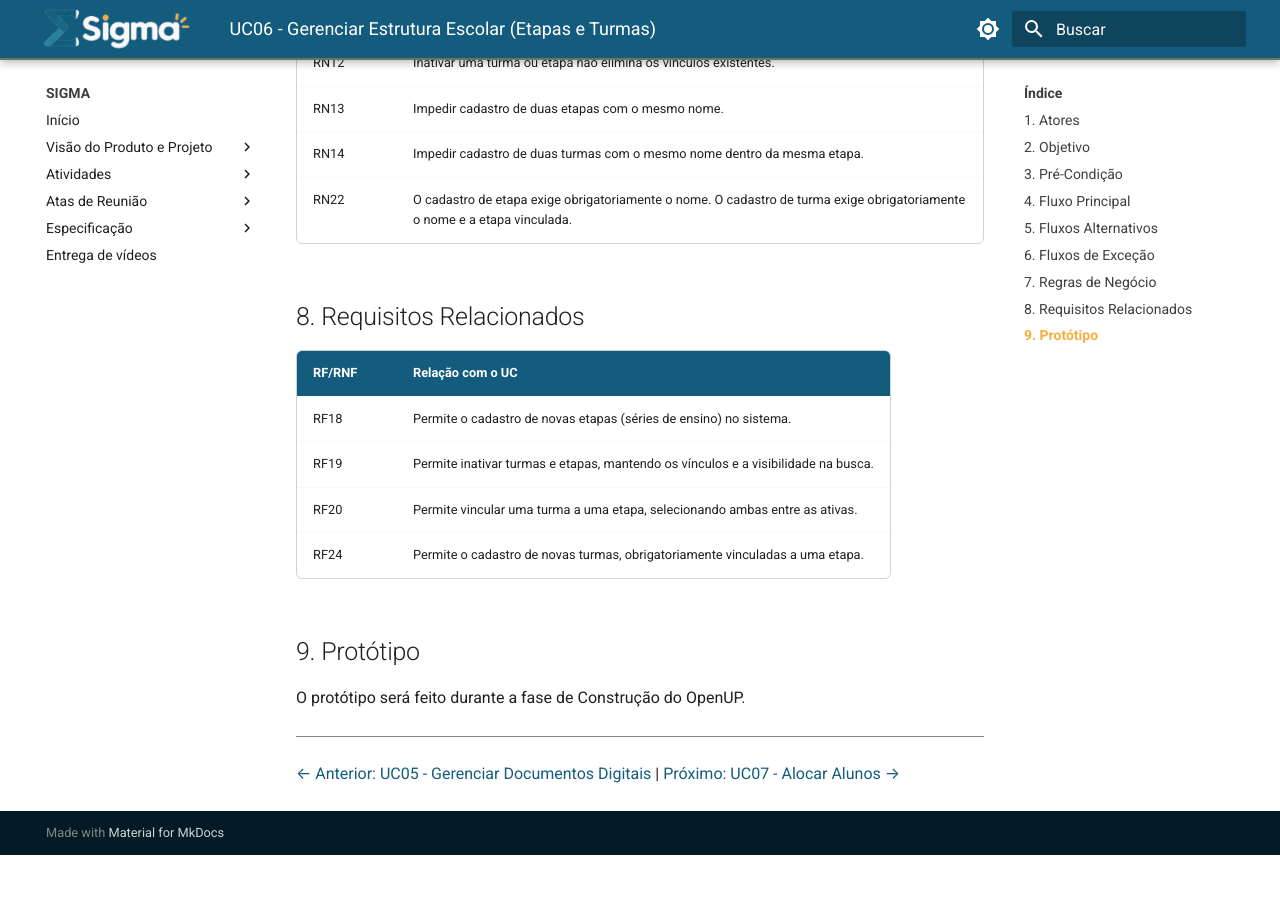
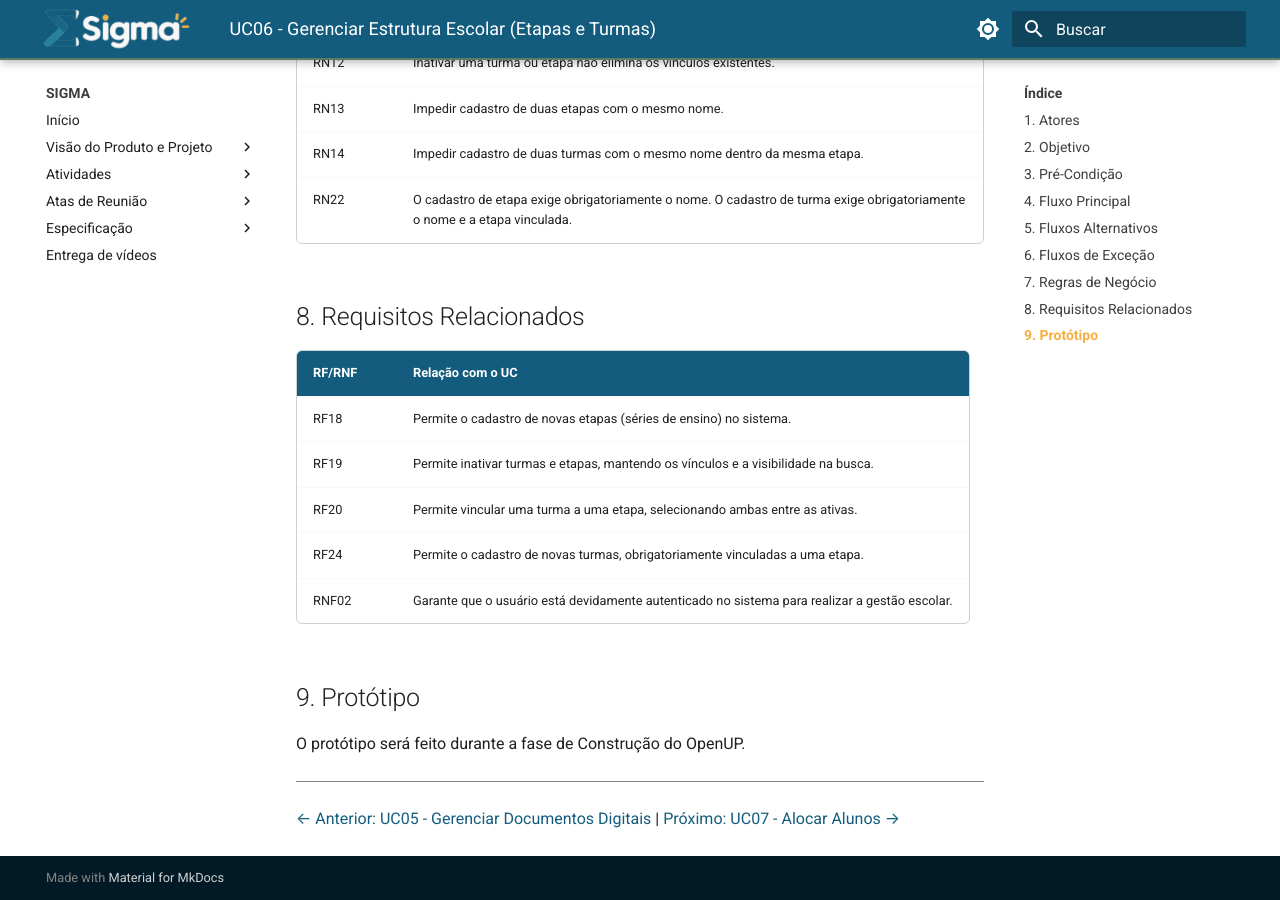
Before and after one commit to mdsreq-fga-unb/REQ-2026.2-T01-Sigma, an MkDocs documentation site: the page built from docs/doc-visao/casos-uso/uc06.md, in a window 1280 px wide and 900 px high, scrolled down 3948 px. Built offline with MkDocs 1.6.1 and Material for MkDocs 9.7.7, drawn with Linux system fonts in a browser that asks for light colours; before the commit the page ends 4803 px from its top, so only the background shows below that.

Commit message:
feat(UC): Adicionando a relação entre a UC06 e o RNF02

```diff
--- a/docs/doc-visao/casos-uso/uc06.md
+++ b/docs/doc-visao/casos-uso/uc06.md
@@ -133,6 +133,7 @@ Permitir que o administrador e os membros da secretaria organizem a estrutura es
 | RF19 | Permite inativar turmas e etapas, mantendo os vínculos e a visibilidade na busca. |
 | RF20 | Permite vincular uma turma a uma etapa, selecionando ambas entre as ativas. |
 | RF24 | Permite o cadastro de novas turmas, obrigatoriamente vinculadas a uma etapa. |
+| RNF02 | Garante que o usuário está devidamente autenticado no sistema para realizar a gestão escolar. |
 
 ## 9. Protótipo
 
```
